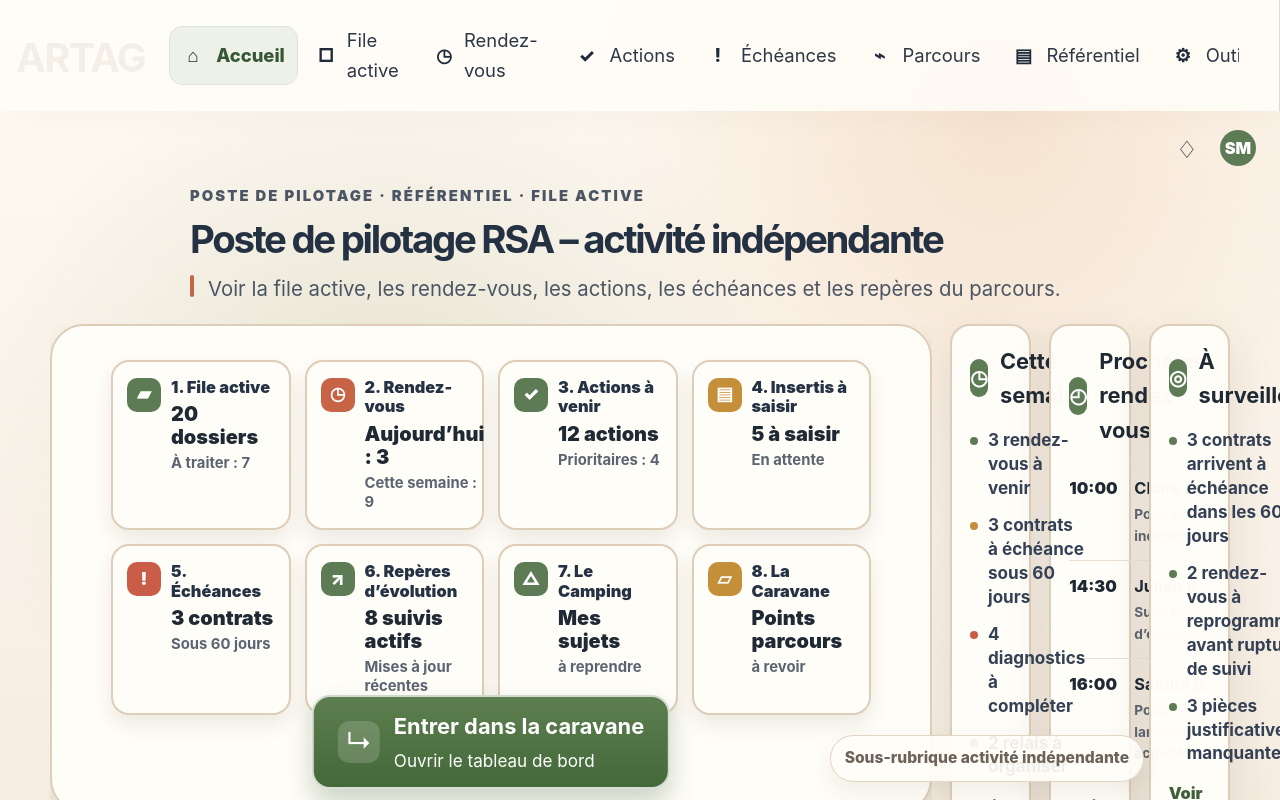
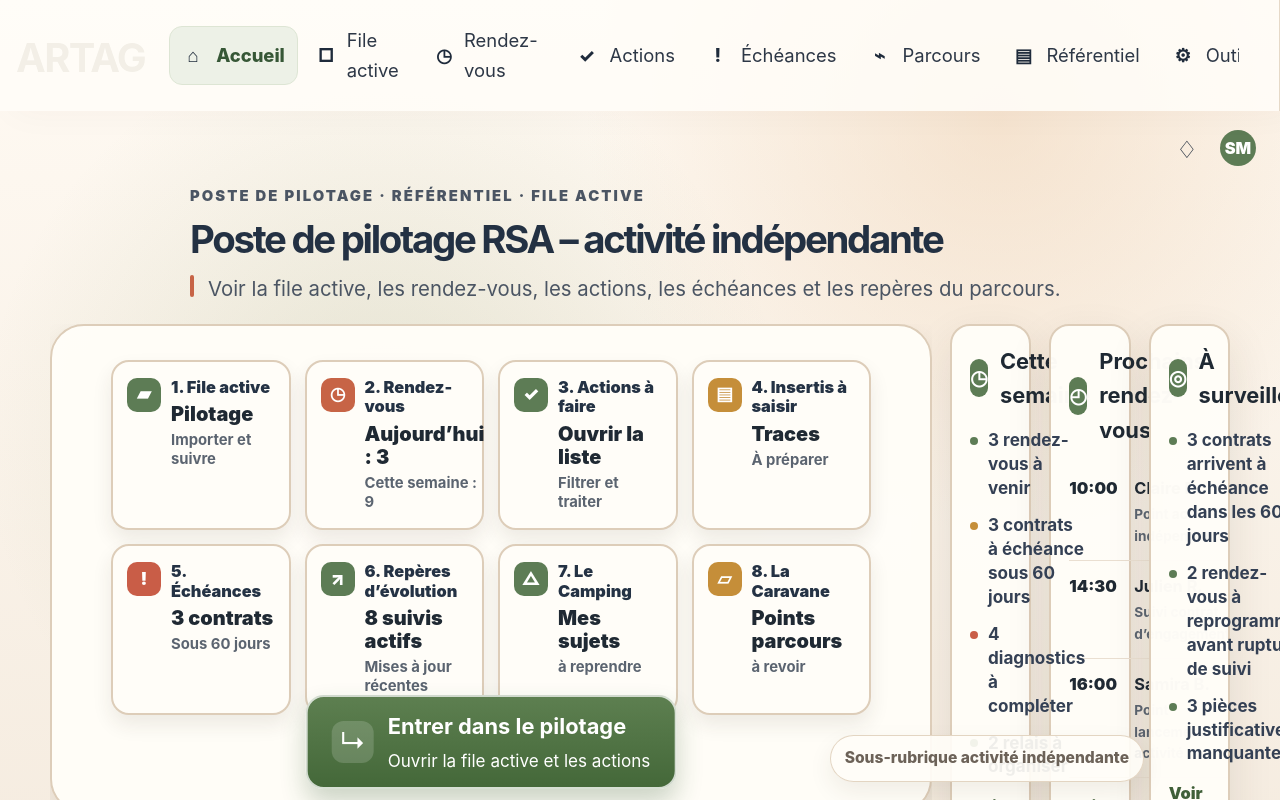
Before and after one commit to So1968/OUTIL-PARCOURS-INSERTION, a React (Vite) app in the folder frontend/: page / in a window 1280 px wide. Shown: the top 800 px of the page. Built offline with nearby package versions, Linux system fonts and the light colour scheme.

Commit message:
Ajoute accès direct au pilotage actions depuis l’accueil

```diff
--- a/frontend/src/pages/HomePage.jsx
+++ b/frontend/src/pages/HomePage.jsx
@@ -10,9 +10,9 @@ import "../homePremium.css";
 
 const navigationItems = [
   { label: "Accueil", active: true, icon: "⌂" },
-  { label: "File active", icon: "□", to: "/accompagnement-global" },
+  { label: "File active", icon: "□", to: "/pilotage-actions" },
   { label: "Rendez-vous", icon: "◷", to: "/accompagnement-global" },
-  { label: "Actions", icon: "✓", to: "/accompagnement-global/fiche-minute" },
+  { label: "Actions", icon: "✓", to: "/pilotage-actions" },
   { label: "Échéances", icon: "!", to: "/accompagnement-global/echeances-vigilances" },
   { label: "Parcours", icon: "⌁", to: "/accompagnement-global" },
   { label: "Référentiel", icon: "▤", to: "/accompagnement-global/lecture-globale" },
@@ -25,10 +25,11 @@ const caravanCards = [
   {
     number: "1.",
     title: "File active",
-    value: "20 dossiers",
-    detail: "À traiter : 7",
+    value: "Pilotage",
+    detail: "Importer et suivre",
     tone: "green",
     icon: "▰",
+    to: "/pilotage-actions",
   },
   {
     number: "2.",
@@ -40,19 +41,21 @@ const caravanCards = [
   },
   {
     number: "3.",
-    title: "Actions à venir",
-    value: "12 actions",
-    detail: "Prioritaires : 4",
+    title: "Actions à faire",
+    value: "Ouvrir la liste",
+    detail: "Filtrer et traiter",
     tone: "green",
     icon: "✓",
+    to: "/pilotage-actions",
   },
   {
     number: "4.",
     title: "Insertis à saisir",
-    value: "5 à saisir",
-    detail: "En attente",
+    value: "Traces",
+    detail: "À préparer",
     tone: "gold",
     icon: "▤",
+    to: "/pilotage-actions",
   },
   {
     number: "5.",
@@ -237,14 +240,14 @@ export function HomePage() {
               </div>
 
               <Link
-                to="/accompagnement-global"
+                to="/pilotage-actions"
                 className="caravan-enter-button"
                 onClick={setProfessionalRole}
               >
                 <span>↳</span>
                 <div>
-                  <strong>Entrer dans la caravane</strong>
-                  <small>Ouvrir le tableau de bord</small>
+                  <strong>Entrer dans le pilotage</strong>
+                  <small>Ouvrir la file active et les actions</small>
                 </div>
               </Link>
 
@@ -337,7 +340,7 @@ export function HomePage() {
 
         <Link
           className="tns-discreet-door"
-          to="/accompagnement-global/lecture-globale"
+          to="/pilotage-actions"
           onClick={() => setCurrentRole(ROLE_APPUI_TNS)}
         >
           Sous-rubrique activité indépendante
```
